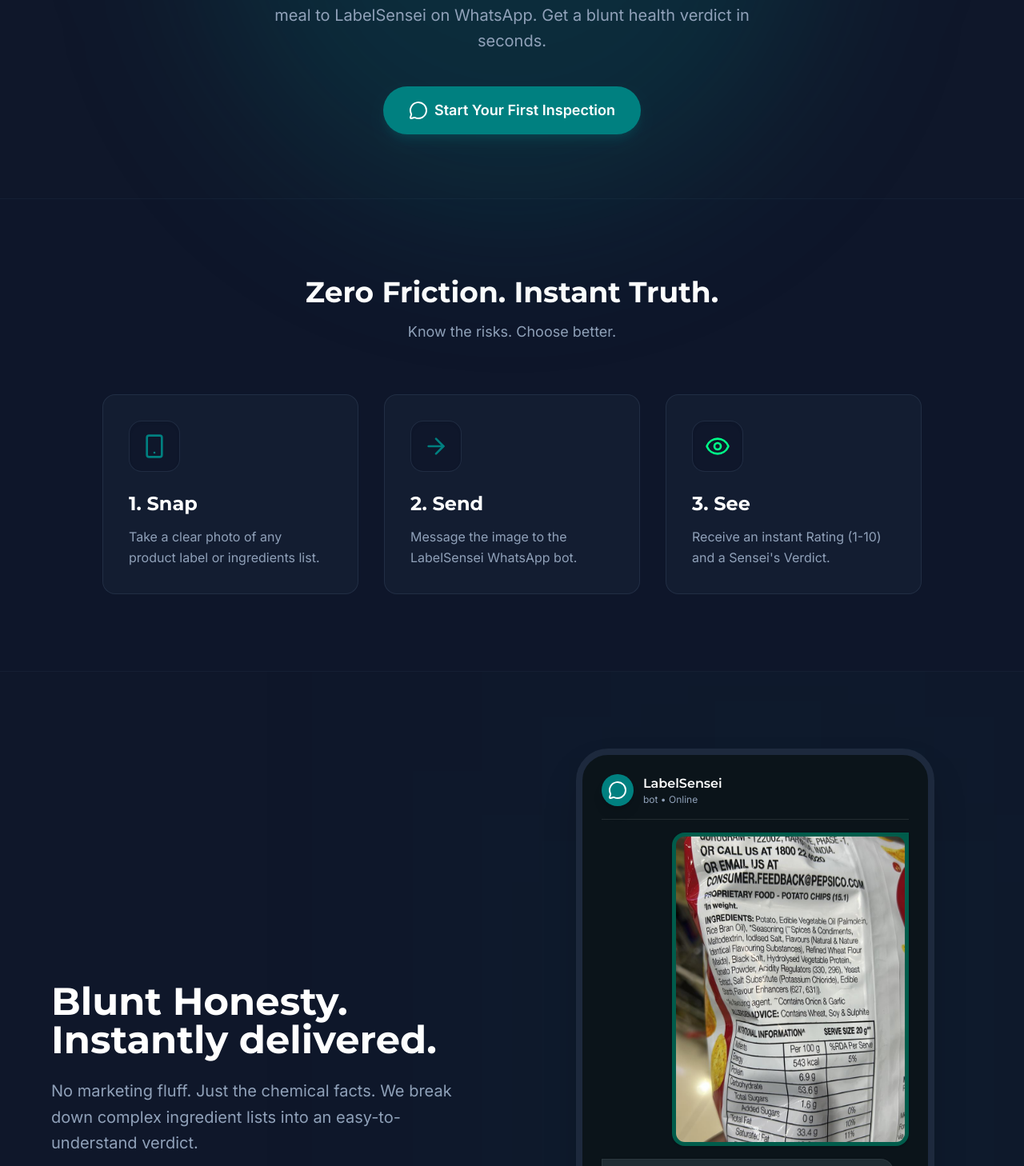
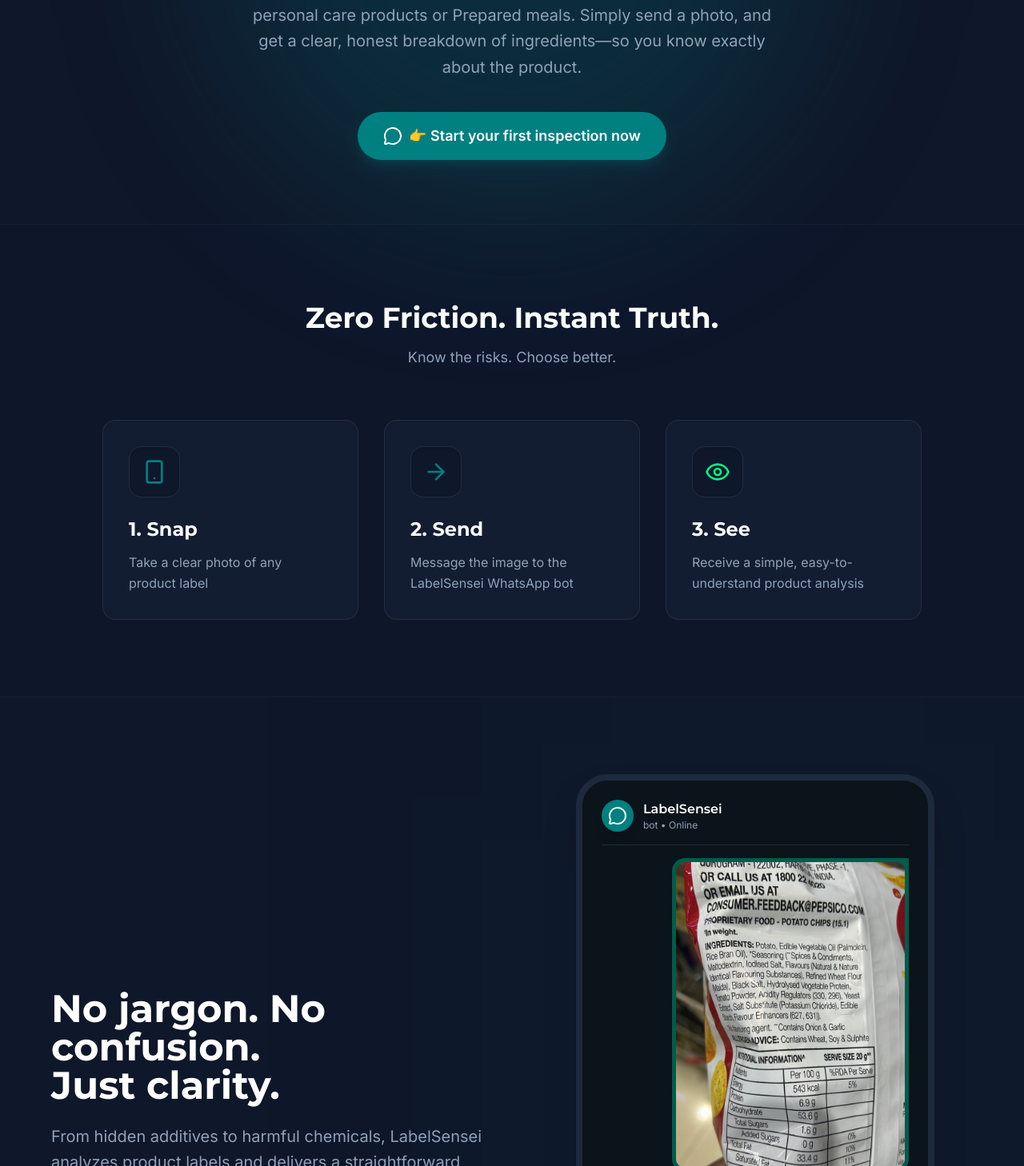
Before and after one commit to swapnilskumbhar/labelsensei, a Next.js app: page / in a window 1280 px wide. Shown: the part 532-1990 px from the top of the page at 80% size. Built offline with nearby package versions, Linux system fonts and the light colour scheme.

Commit message:
+ layout changes, messaging more natural

```diff
--- a/src/app/layout.tsx
+++ b/src/app/layout.tsx
@@ -13,7 +13,7 @@
 });
 
 export const metadata: Metadata = {
-  title: "LabelSensei AI - The Verdict on your Health",
+  title: "LabelSensei AI - See Beyond the Label",
   description: "An AI-powered Intelligent Health Inspector. Send a photo of any grocery or personal care ingredients to LabelSensei on WhatsApp.",
 };
 
--- a/src/app/page.tsx
+++ b/src/app/page.tsx
@@ -51,7 +51,7 @@
           </motion.div>
 
           <motion.h1 variants={fadeInUp} className="text-5xl md:text-7xl font-bold tracking-tight mb-6 text-white text-balance leading-tight">
-            Protecting your Health, <br/> <span className="text-primary italic">One scan</span> at a time.
+            Protecting your Health, <br /> <span className="text-primary italic">One scan</span> at a time.
           </motion.h1>
 
           <motion.h2 variants={fadeInUp} className="text-2xl md:text-3xl font-semibold text-slate-200 mb-4 tracking-wide">
@@ -59,13 +59,13 @@
           </motion.h2>
 
           <motion.p variants={fadeInUp} className="text-lg md:text-xl text-slate-400 mb-10 max-w-2xl mx-auto leading-relaxed">
-            Send a photo of any grocery, personal care ingredient, or prepared meal to LabelSensei on WhatsApp. Get a blunt health verdict in seconds.
+            With LabelSensei, you don't have to guess what's inside your food or personal care products or Prepared meals. Simply send a photo, and get a clear, honest breakdown of ingredients—so you know exactly about the product.
           </motion.p>
 
           <motion.div variants={fadeInUp} className="flex flex-col sm:flex-row gap-4 justify-center items-center">
             <a href="https://wa.me/919325835971" target="_blank" rel="noreferrer" className="flex items-center gap-2 bg-primary hover:bg-teal-600 text-white px-8 py-4 rounded-full font-semibold transition-all shadow-lg shadow-primary/20 hover:shadow-primary/40 active:scale-95 text-lg w-full sm:w-auto justify-center">
               <MessageCircle className="w-6 h-6" />
-              Start Your First Inspection
+              👉 Start your first inspection now
             </a>
           </motion.div>
         </motion.div>
@@ -84,9 +84,9 @@
             className="grid md:grid-cols-3 gap-8"
           >
             {[
-              { title: "1. Snap", desc: "Take a clear photo of any product label or ingredients list.", icon: <Smartphone className="w-8 h-8 text-primary" /> },
-              { title: "2. Send", desc: "Message the image to the LabelSensei WhatsApp bot.", icon: <ArrowRight className="w-8 h-8 text-primary" /> },
-              { title: "3. See", desc: "Receive an instant Rating (1-10) and a Sensei's Verdict.", icon: <Eye className="w-8 h-8 text-accent-green" /> }
+              { title: "1. Snap", desc: "Take a clear photo of any product label", icon: <Smartphone className="w-8 h-8 text-primary" /> },
+              { title: "2. Send", desc: "Message the image to the LabelSensei WhatsApp bot", icon: <ArrowRight className="w-8 h-8 text-primary" /> },
+              { title: "3. See", desc: "Receive a simple, easy-to-understand product analysis", icon: <Eye className="w-8 h-8 text-accent-green" /> }
             ].map((step, i) => (
               <motion.div key={i} variants={fadeInUp} className="bg-slate-800/40 border border-slate-700/50 hidden:opacity-0 p-8 rounded-2xl hover:bg-slate-800/60 transition-colors">
                 <div className="w-16 h-16 rounded-2xl bg-slate-900/80 flex items-center justify-center mb-6 shadow-inner border border-slate-700/50">
@@ -105,9 +105,9 @@
         <div className="absolute top-0 right-0 w-1/2 h-full bg-primary/5 blur-[150px] pointer-events-none"></div>
         <div className="max-w-6xl mx-auto grid lg:grid-cols-2 gap-16 items-center">
           <motion.div initial="hidden" whileInView="visible" viewport={{ once: true, margin: "-100px" }} variants={fadeInUp}>
-            <h2 className="text-3xl md:text-5xl font-bold text-white mb-6">Blunt Honesty.<br/>Instantly delivered.</h2>
+            <h2 className="text-3xl md:text-5xl font-bold text-white mb-6">No jargon. No confusion.<br />Just clarity.</h2>
             <p className="text-slate-400 text-lg md:text-xl mb-8 leading-relaxed">
-              No marketing fluff. Just the chemical facts. We break down complex ingredient lists into an easy-to-understand verdict.
+              From hidden additives to harmful chemicals, LabelSensei analyzes product labels and delivers a straightforward health verdict within seconds.
             </p>
             <div className="flex gap-4 items-center">
               <div className="w-12 h-12 rounded-full bg-red-500/20 flex items-center justify-center border border-red-500/30">
@@ -221,8 +221,8 @@
       <section id="features" className="py-24 px-6 bg-background scroll-mt-20">
         <div className="max-w-6xl mx-auto">
           <div className="text-center mb-16">
-            <h2 className="text-3xl md:text-4xl font-bold text-white mb-4">Why LabelSensei?</h2>
-            <p className="text-slate-400 text-lg">Your pocket health expert.</p>
+            <h2 className="text-3xl md:text-4xl font-bold text-white mb-4">Why it matters:</h2>
+            <p className="text-slate-400 text-lg max-w-2xl mx-auto">Because every ingredient impacts your health—and you deserve to know the truth before you use it.</p>
           </div>
 
           <div className="grid md:grid-cols-2 gap-6">
@@ -284,7 +284,7 @@
               className="absolute top-4 right-4 md:top-6 md:right-6 p-2 text-slate-400 hover:text-white bg-slate-800/50 hover:bg-slate-800 rounded-full transition-colors"
               onClick={() => setActiveModal(null)}
             >
-              <X className="w-5 h-5"/>
+              <X className="w-5 h-5" />
             </button>
 
             {activeModal === "privacy" ? (
```
Lines whose indentation alone changed are shown as unchanged.
